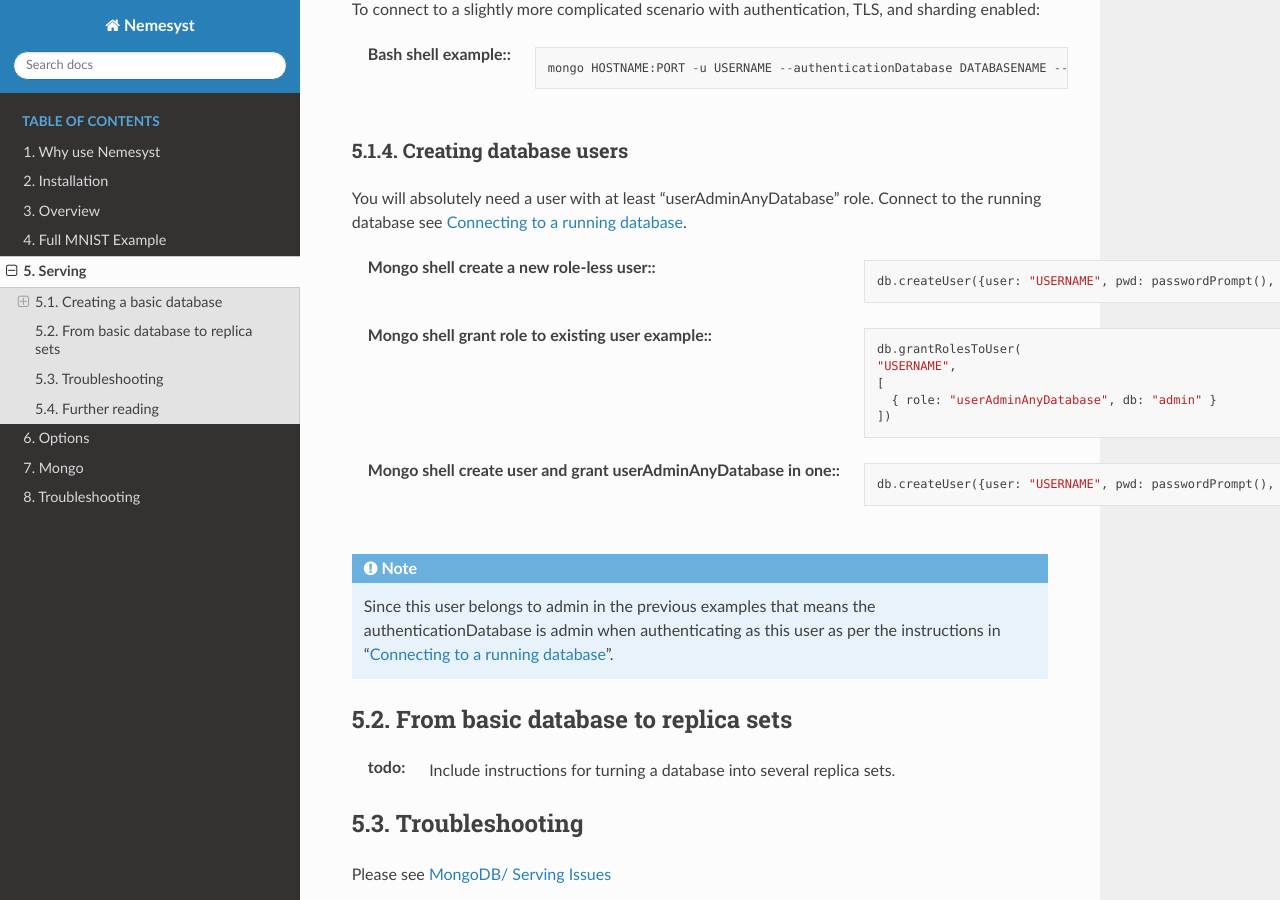
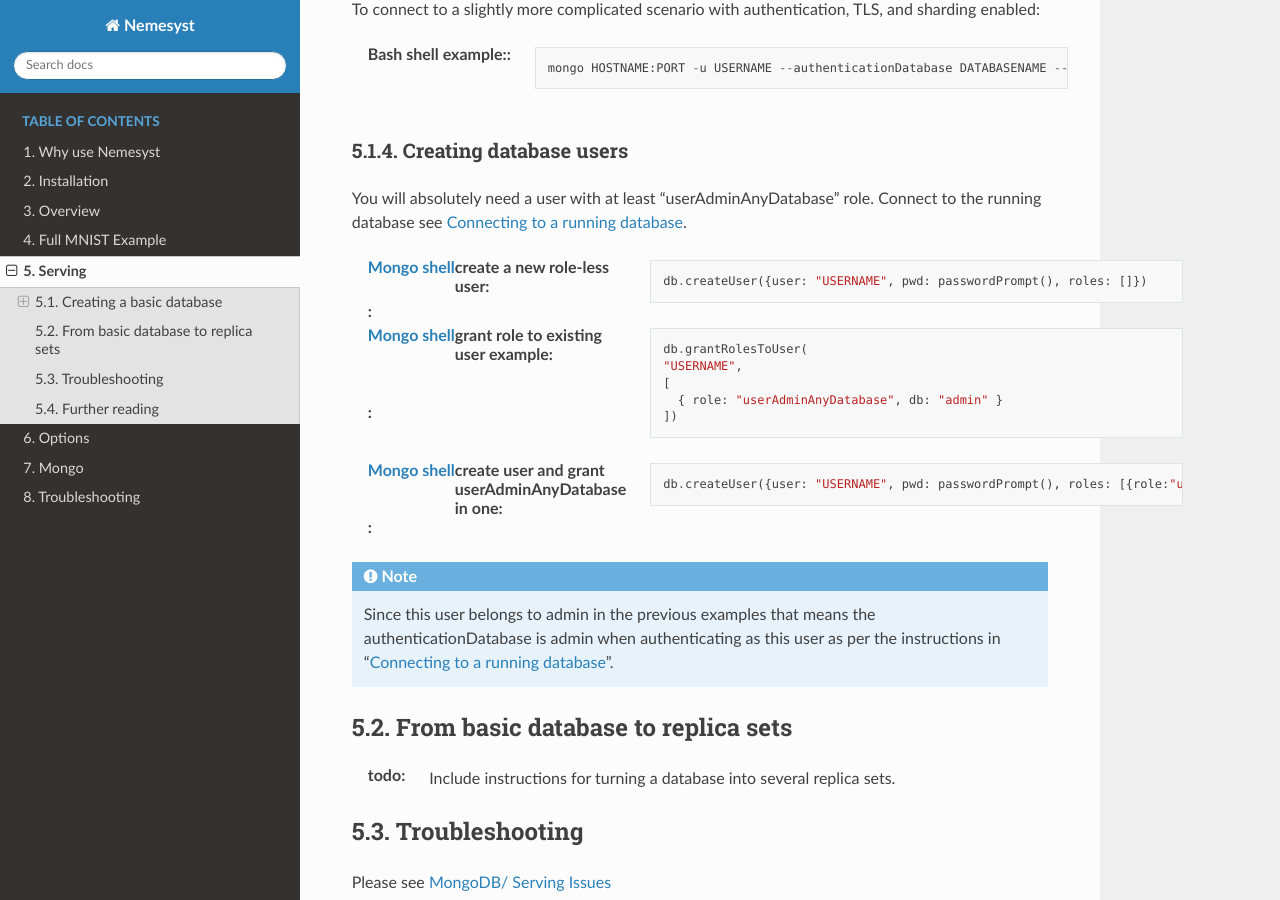
Before and after one commit to DreamingRaven/nemesyst, a Sphinx documentation site: the page built from docs/source/serving.rst, in a window 1280 px wide and 900 px high, scrolled down 2222 px. Built offline with Sphinx 7.4.7 and the Read the Docs theme 2.0.0, drawn with Linux system fonts in a browser that asks for light colours; the version number could not be read and is left out.

```diff
--- a/docs/source/serving.rst
+++ b/docs/source/serving.rst
@@ -116,13 +121,13 @@ Creating database users
 You will absolutely need a user with at least "userAdminAnyDatabase" role.
 Connect to the running database see :ref:`connecting_mongodb`.
 
-:|mongo shell| create a new role-less user\::
+:|mongo shell|_ create a new role-less user\::
 
   .. parsed-literal::
 
     db.createUser({user: "USERNAME", pwd: passwordPrompt(), roles: []})
 
-:|mongo shell| grant role to existing user example\::
+:|mongo shell|_ grant role to existing user example\::
 
   .. parsed-literal::
 
@@ -132,7 +137,7 @@ Connect to the running database see :ref:`connecting_mongodb`.
       { role: "userAdminAnyDatabase", db: "admin" }
     ])
 
-:|mongo shell| create user and grant userAdminAnyDatabase in one\::
+:|mongo shell|_ create user and grant userAdminAnyDatabase in one\::
 
   .. parsed-literal::
 
```
Also changed, not shown: other parts of docs/source/serving.rst (+5 -0 lines), docs/source/mnist.rst (+24 -0 lines).
